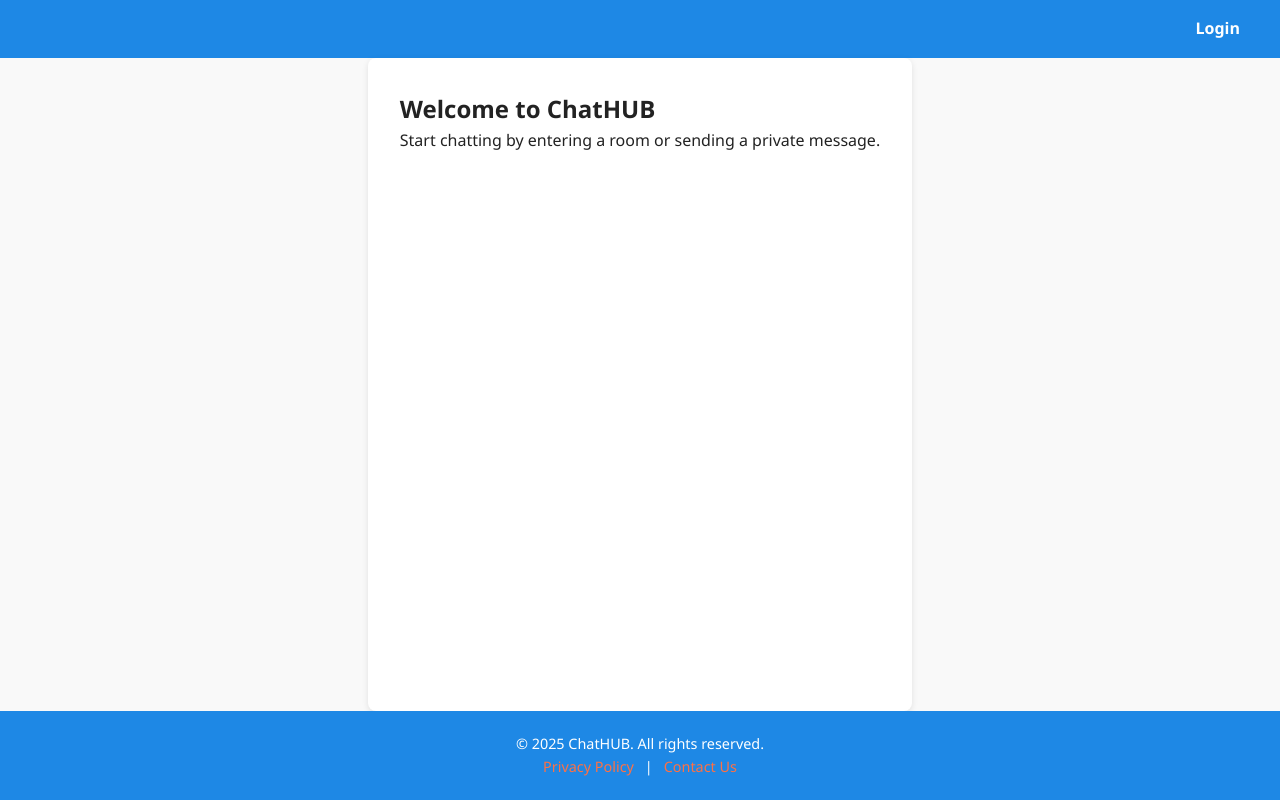
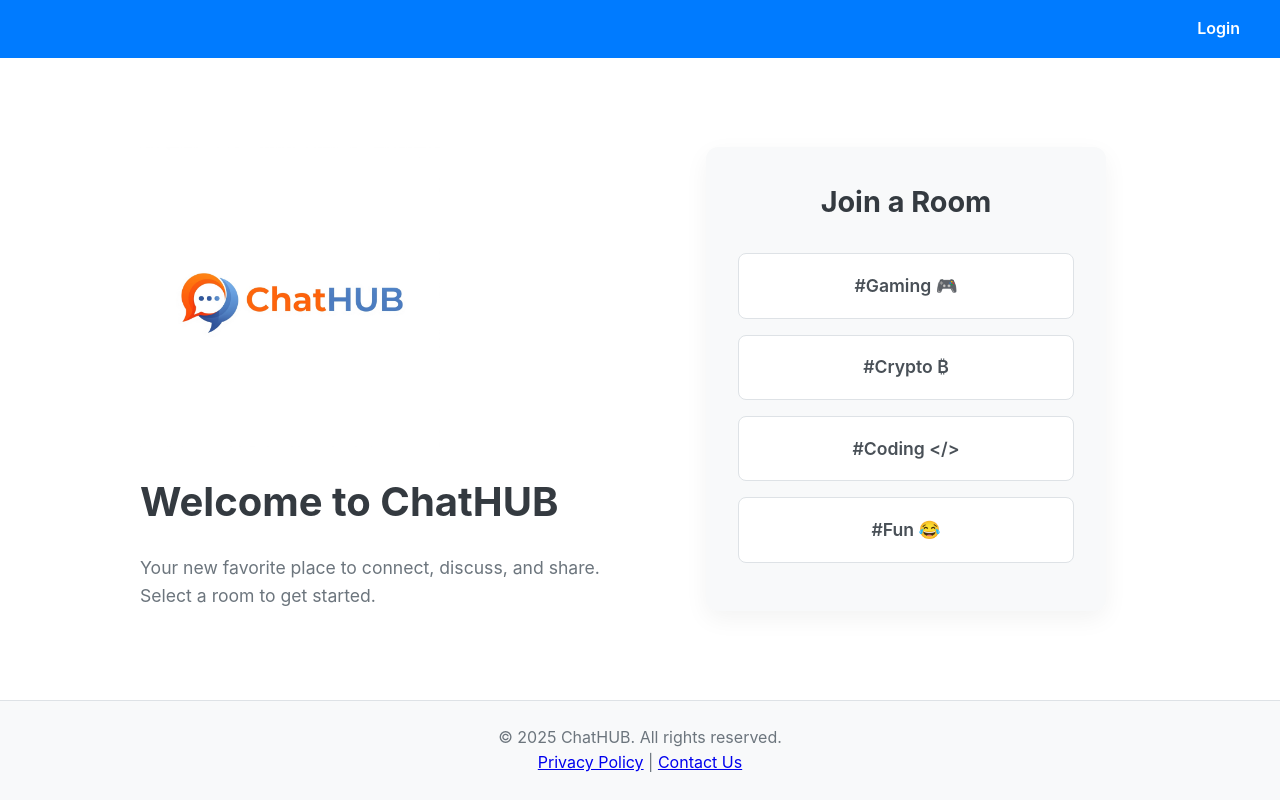
Before and after one commit to AngelG01/ChatHUB, a Django app: page / in a window 1280 px wide. Run offline with Django 5.2, Linux system fonts and the light colour scheme.

Commit message:
Add a moder home page layout

```diff
--- a/static/css/home.css
+++ b/static/css/home.css
@@ -5,24 +5,27 @@
     box-sizing: border-box;
 }
 
+/* ========== COLORS ========== */
+:root {
+    --blue: #007bff;
+    --orange: #fd7e14;
+    --white: #ffffff;
+    --light-gray: #f8f9fa; /* Kept for hover effects */
+    --dark-text: #343a40;
+}
+
 body {
-    font-family: 'Segoe UI', Tahoma, Geneva, Verdana, sans-serif;
-    background-color: #f9f9f9;
-    color: #222;
+    font-family: -apple-system, BlinkMacSystemFont, "Segoe UI", Roboto, "Helvetica Neue", Arial, sans-serif;
+    background-color: var(--white);
+    color: var(--dark-text);
     line-height: 1.6;
+    /* Add these three lines */
     min-height: 100vh;
     display: flex;
     flex-direction: column;
 }
 
-/* ========== COLORS ========== */
-:root {
-    --blue: #1e88e5;
-    --orange: #ff7043;
-    --white: #ffffff;
-    --light-gray: #f1f1f1;
-    --dark: #222;
-}
+
 
 /* ========== NAVIGATION ========== */
 nav {
@@ -56,91 +59,117 @@ nav {
 }
 
 /* ========== MAIN CONTENT ========== */
-main {
-    flex: 1;
+.main-content {
+    display: flex;
+    justify-content: center;
+    align-items: center;
+    flex-grow: 1;
     padding: 2em;
-    max-width: 1000px;
-    margin: 0 auto;
-    background-color: var(--white);
-    border-radius: 8px;
-    box-shadow: 0 2px 6px rgba(0, 0, 0, 0.1);
 }
 
-/* ========== FOOTER ========== */
-footer {
-    background-color: var(--blue);
-    color: var(--white);
-    text-align: center;
-    padding: 1.5em 1em;
-    font-size: 0.9em;
+/* New Hero Section Layout */
+.hero-container {
+    display: flex;
+    align-items: center;
+    justify-content: center;
+    gap: 4em; /* Space between the two sections */
+    max-width: 1000px;
+    width: 100%;
 }
 
-footer a {
-    color: var(--orange);
-    text-decoration: none;
-    margin: 0 0.5em;
+.welcome-section {
+    flex-basis: 50%; /* Takes up half the space */
+    text-align: left;
 }
 
-footer a:hover {
-    text-decoration: underline;
+.hero-logo {
+    max-width: 300px; /* Make logo a bit larger */
+    height: auto;
+    margin-bottom: 1em;
 }
 
-/* ========== FORMS (Login/Register) ========== */
-form {
-    max-width: 400px;
-    margin: 2em auto;
-    padding: 2em;
-    background-color: var(--white);
-    border: 2px solid var(--blue);
-    border-radius: 10px;
+.welcome-section h1 {
+    font-size: 2.5rem;
+    font-weight: 700;
+    margin-bottom: 0.5em;
 }
 
-form h2 {
-    margin-bottom: 1em;
-    text-align: center;
-    color: var(--blue);
+.welcome-section p {
+    font-size: 1.1rem;
+    color: #6c757d;
 }
 
-form input[type="text"],
-form input[type="password"],
-form input[type="email"] {
-    width: 100%;
-    padding: 0.75em;
-    margin-bottom: 1em;
-    border: 1px solid var(--orange);
-    border-radius: 6px;
-    font-size: 1em;
-}
-
-form button {
-    width: 100%;
-    padding: 0.75em;
-    background-color: var(--blue);
-    border: none;
-    border-radius: 6px;
-    color: var(--white);
-    font-size: 1em;
-    cursor: pointer;
-    transition: background-color 0.3s ease;
-}
-
-form button:hover {
-    background-color: var(--orange);
-}
-
-/* ========== RESPONSIVE DESIGN ========== */
-@media (max-width: 768px) {
-    .nav-container {
+.room-selection-section {
+    flex-basis: 50%;
+    display: flex;
     justify-content: center;
 }
 
-    .nav-links {
-        flex-direction: column;
-        align-items: center;
-        gap: 1em;
+/* Room Box Styling (Slightly adjusted) */
+.room-container {
+    width: 100%;
+    max-width: 400px;
+    background-color: var(--light-gray); /* Light background to stand out */
+    border-radius: 12px;
+    box-shadow: 0 8px 24px rgba(0, 0, 0, 0.05);
+    padding: 2em;
+    text-align: center;
 }
 
-    main {
-        padding: 1.5em;
+.room-container h2 {
+    margin-top: 0;
+    color: var(--dark-text);
+    font-size: 1.8rem;
+    margin-bottom: 1em;
+}
+
+.room-list {
+    list-style: none;
+    padding: 0;
+    margin: 0;
+}
+
+.room-list li {
+    margin-bottom: 1em;
+}
+
+.room-list a {
+    display: block;
+    background-color: var(--white);
+    color: #495057;
+    text-decoration: none;
+    padding: 1em;
+    border-radius: 8px;
+    font-weight: 600;
+    font-size: 1.1rem;
+    transition: all 0.2s ease-in-out;
+    border: 1px solid #dee2e6;
+}
+
+.room-list a:hover {
+    background-color: var(--blue);
+    color: var(--white);
+    transform: translateY(-2px);
+    box-shadow: 0 4px 10px rgba(0, 123, 255, 0.3);
+    border-color: var(--blue);
+}
+
+/* Responsive adjustment for smaller screens */
+@media (max-width: 768px) {
+    .hero-container {
+        flex-direction: column;
+        text-align: center;
+    }
+    .welcome-section {
+        text-align: center;
     }
 }
+
+footer {
+    width: 100%;
+    padding: 1.5em 2em;
+    text-align: center;
+    background-color: #f8f9fa; /* A light gray to separate it */
+    border-top: 1px solid #dee2e6; /* A subtle top border */
+    color: #6c757d;
+}
--- a/templates/common/base.html
+++ b/templates/common/base.html
@@ -12,7 +12,7 @@
     {% include 'common/nav.html' %}
 </header>
 
-<main>
+<main class='main-content'>
 
     {% block content %}
     {% endblock %}
--- a/templates/common/home.html
+++ b/templates/common/home.html
@@ -1,8 +1,26 @@
 {% extends 'common/base.html' %}
+{% load static %}
 
-{% block title %}Home - ChatVerse{% endblock %}
+{% block title %}Welcome to ChatHUB{% endblock %}
 
 {% block content %}
-<h2>Welcome to ChatHUB</h2>
-<p>Start chatting by entering a room or sending a private message.</p>
+<div class="hero-container">
+    <div class="welcome-section">
+        <img src="{% static 'images/logo.png' %}" alt="ChatHUB Logo" class="hero-logo">
+        <h1>Welcome to ChatHUB</h1>
+        <p>Your new favorite place to connect, discuss, and share. Select a room to get started.</p>
+    </div>
+
+    <div class="room-selection-section">
+        <div class="room-container">
+            <h2>Join a Room</h2>
+            <ul class="room-list">
+                <li><a href="#">#Gaming 🎮</a></li>
+                <li><a href="#">#Crypto ₿</a></li>
+                <li><a href="#">#Coding &lt;/&gt;</a></li>
+                <li><a href="#">#Fun 😂</a></li>
+            </ul>
+        </div>
+    </div>
+</div>
 {% endblock %}
```
Also changed, not shown: static/images/logo.png (added). Lines whose indentation alone changed are shown as unchanged.
